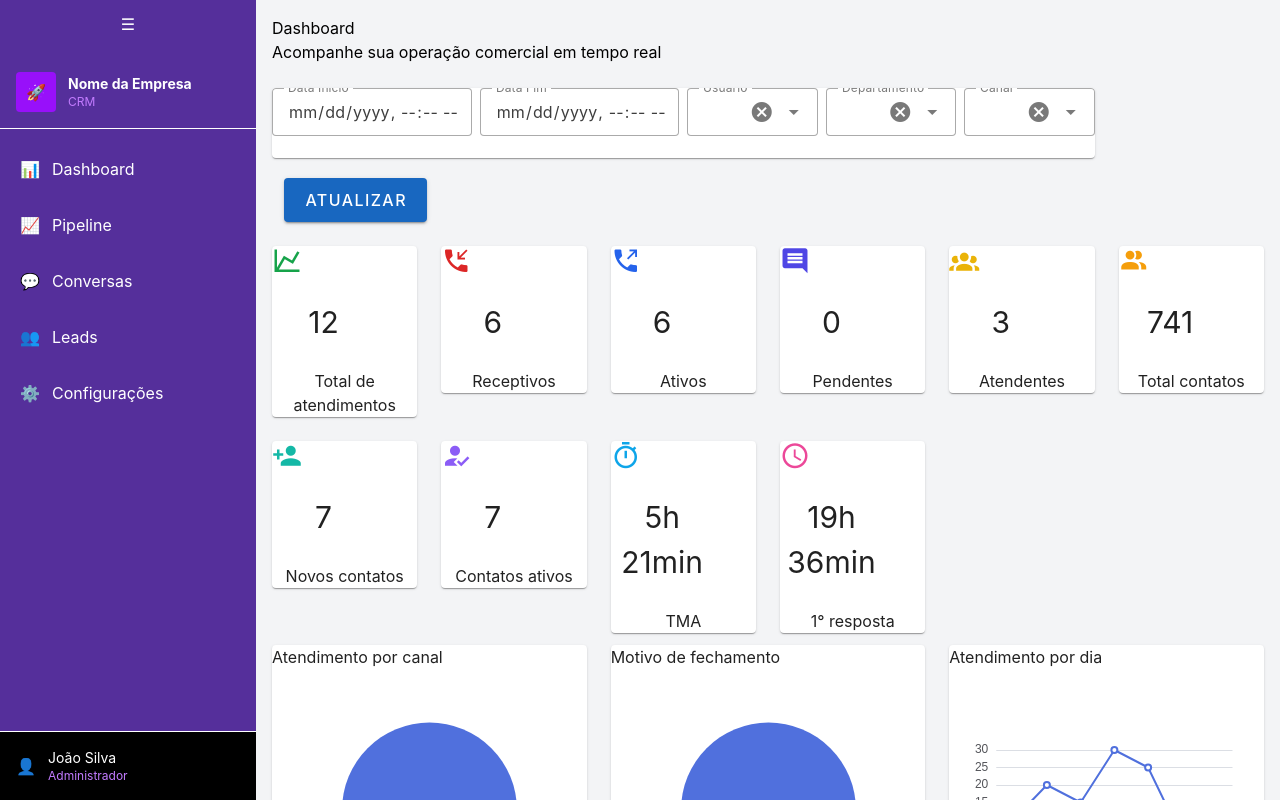
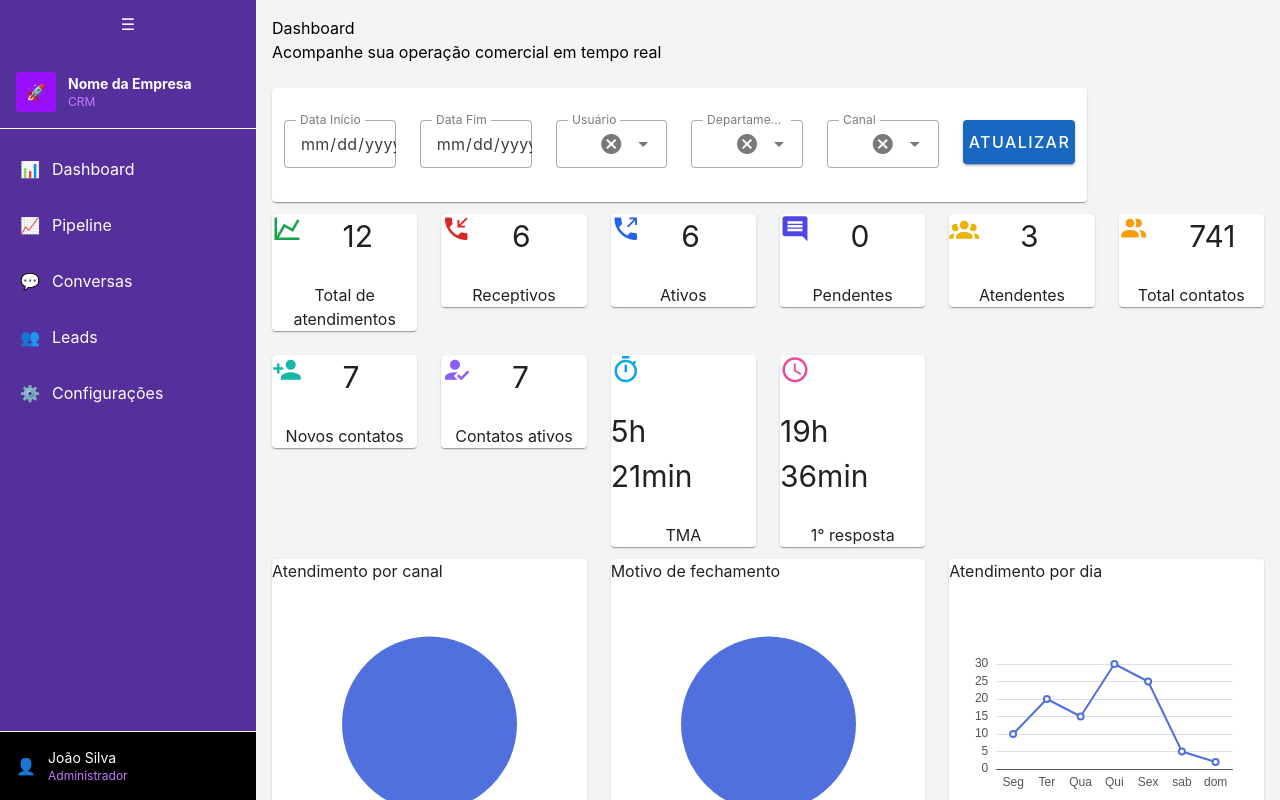
Before and after one commit to elderlira/crm_project, a Vue app: page / in a window 1280 px wide. Built offline with nearby package versions, Linux system fonts and the light colour scheme.

Commit message:
organazed dashboard layout

```diff
--- a/src/views/dashboards/DashboardFilters.vue
+++ b/src/views/dashboards/DashboardFilters.vue
@@ -1,4 +1,5 @@
 <template>
+  <div>
     <!-- Título -->
     <div class="mb-6">
       <div class="text-h4 font-weight-bold">
@@ -10,40 +11,49 @@
     </div>
 
     <!-- Card de filtros -->
+    <v-row dense align="end" class="teste">
+      <v-col cols="12">
         <v-card rounded="xl" elevation="3" class="pa-4">
 
-    <v-row dense align="end">
-
-      <v-col cols="12" sm="6" md="3">
+          <v-col cols="12 mt-5">
+            <v-row>
+              <v-col cols="12" lg="2" md="3" sm="12">
                 <v-text-field v-model="startDate" label="Data Início" type="datetime-local" variant="outlined"
                   density="comfortable" />
               </v-col>
 
-      <v-col cols="12" sm="6" md="3">
+              <v-col cols="12" lg="2" md="3" sm="12">
                 <v-text-field v-model="endDate" label="Data Fim" type="datetime-local" variant="outlined"
                   density="comfortable" />
               </v-col>
 
-      <v-col cols="12" sm="6" md="2">
-        <v-select v-model="user" :items="users" label="Usuário" variant="outlined" density="comfortable" clearable />
+              <v-col cols="12" lg="2" md="2" sm="12">
+                <v-select v-model="user" :items="users" label="Usuário" variant="outlined" density="comfortable"
+                  clearable />
               </v-col>
 
-      <v-col cols="12" sm="6" md="2">
+              <v-col cols="12" lg="2" md="2" sm="12">
                 <v-select v-model="department" :items="departments" label="Departamento" variant="outlined"
                   density="comfortable" clearable />
               </v-col>
 
-      <v-col cols="12" sm="6" md="2">
+              <v-col cols="12" lg="2" md="2" sm="12">
                 <v-select v-model="channel" :items="channels" label="Canal" variant="outlined" density="comfortable"
                   clearable />
               </v-col>
-    </v-row>
-  </v-card>
-  <v-col cols="12" md="12" class="text-left">
-    <v-btn color="primary" size="large" class="mt-2" @click="updateDashboard">
+              <v-col cols="12" lg="2" md="6" sm="12" class="d-flex text-left">
+                <v-btn color="primary" size="large" @click="updateDashboard">
                   Atualizar
                 </v-btn>
               </v-col>
+            </v-row>
+
+          </v-col>
+        </v-card>
+      </v-col>
+
+    </v-row>
+  </div>
 </template>
 
 <script setup lang="ts">
@@ -88,3 +98,9 @@ const updateDashboard = () => {
 
 }
 </script>
+
+<style>
+.teste {
+  width: 100%;
+}
+</style>
--- a/src/views/dashboards/GraphCards.vue
+++ b/src/views/dashboards/GraphCards.vue
@@ -7,7 +7,7 @@
                         <v-col>
                             <v-icon :color="m.color" :icon="m.icon" size="30"></v-icon>
                         </v-col>
-                        <v-col cols="9" class="text-center">
+                        <v-col :cols="m.value.includes('h') ? 9 : 7" :class="'text-left'">
                             <p style="font-size: 30px">
                                 {{ m.value }}
                             </p>
@@ -27,7 +27,7 @@
 
 <script setup lang="ts">
 
-import { ref, Ref, watch } from 'vue'
+import { h, ref, Ref, watch } from 'vue'
 
 const filterValue = ref<FilterData | null>(null)
 
@@ -62,14 +62,14 @@ watch(
     { deep: true }
 )
 const metrics = [
-    { id: 1, title: 'Total de atendimentos', value: 12, color: '#16a34a', icon: 'mdi-chart-line' },
-    { title: 'Receptivos', value: 6, color: '#dc2626', icon: 'mdi-phone-incoming' },
-    { title: 'Ativos', value: 6, color: '#2563eb', icon: 'mdi-phone-outgoing' },
-    { title: 'Pendentes', value: 0, color: '#4f46e5', icon: 'mdi-message-reply-text' },
-    { title: 'Atendentes', value: 3, color: '#eab308', icon: 'mdi-account-group' },
-    { title: 'Total contatos', value: 741, color: '#f59e0b', icon: 'mdi-account-multiple' },
-    { title: 'Novos contatos', value: 7, color: '#14b8a6', icon: 'mdi-account-plus' },
-    { title: 'Contatos ativos', value: 7, color: '#8b5cf6', icon: 'mdi-account-check' },
+    { id: 1, title: 'Total de atendimentos', value: '12', color: '#16a34a', icon: 'mdi-chart-line' },
+    { title: 'Receptivos', value: '6', color: '#dc2626', icon: 'mdi-phone-incoming' },
+    { title: 'Ativos', value: '6', color: '#2563eb', icon: 'mdi-phone-outgoing' },
+    { title: 'Pendentes', value: '0', color: '#4f46e5', icon: 'mdi-message-reply-text' },
+    { title: 'Atendentes', value: '3', color: '#eab308', icon: 'mdi-account-group' },
+    { title: 'Total contatos', value: '741', color: '#f59e0b', icon: 'mdi-account-multiple' },
+    { title: 'Novos contatos', value: '7', color: '#14b8a6', icon: 'mdi-account-plus' },
+    { title: 'Contatos ativos', value: '7', color: '#8b5cf6', icon: 'mdi-account-check' },
     { title: 'TMA', value: '5h 21min', color: '#0ea5e9', icon: 'mdi-timer-outline' },
     { title: '1° resposta', value: '19h 36min', color: '#ec4899', icon: 'mdi-clock-outline' },
 ]
```
Lines whose indentation alone changed are shown as unchanged.
